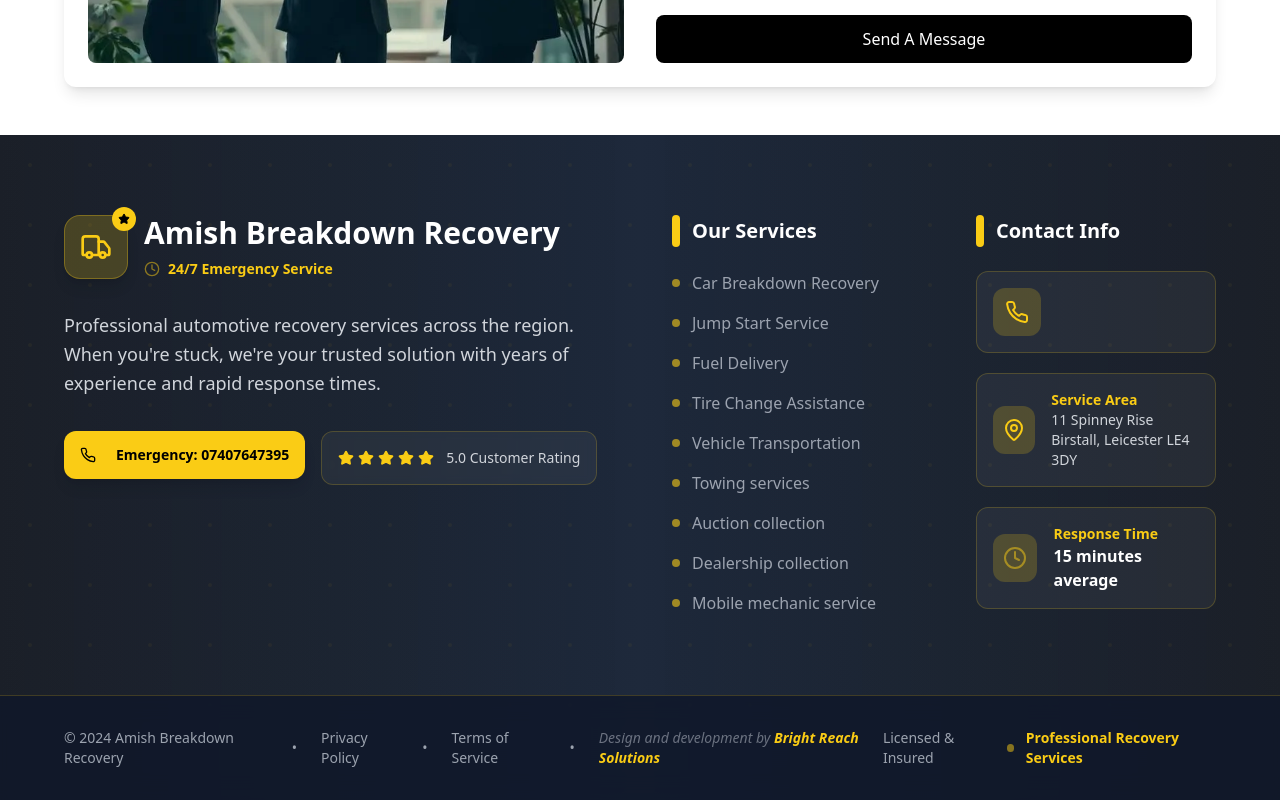
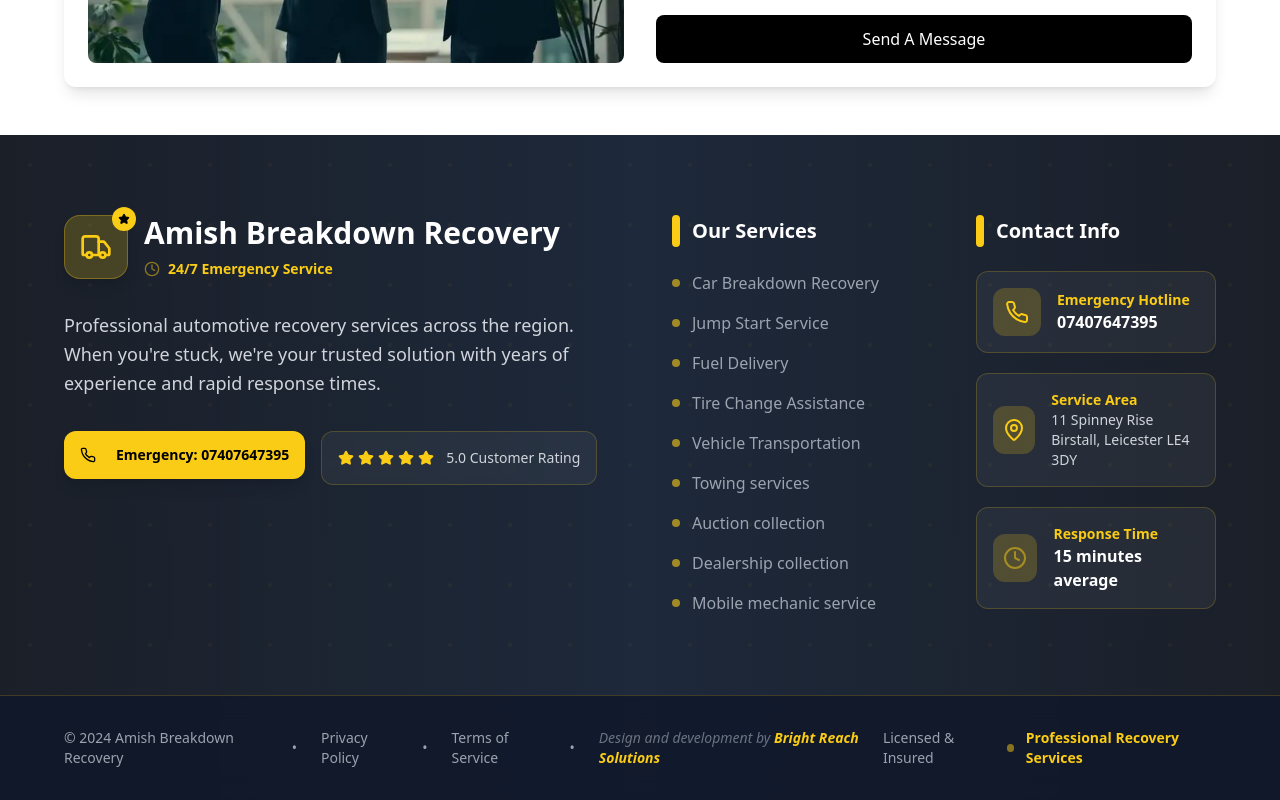
Before and after one commit to Hashirnadeemkhan/Amish_breakdown_client_website, a Next.js app: page / in a window 1280 px wide. Shown: the part 7335-8135 px from the top of the page. Built offline with nearby package versions, Linux system fonts and the light colour scheme.

Commit message:
updationn

```diff
--- a/src/components/footer.tsx
+++ b/src/components/footer.tsx
@@ -132,7 +132,15 @@ export function Footer() {
                       <Phone className="w-6 h-6 text-yellow-400" />
                     </div>
                     <div>
-
+                      <div className="text-sm font-semibold text-yellow-400">
+                        Emergency Hotline
+                      </div>
+                      <a
+                        href="tel:07407647395"
+                        className="text-white font-bold hover:underline"
+                      >
+                        07407647395
+                      </a>
                     </div>
                   </div>
                 </div>
```
